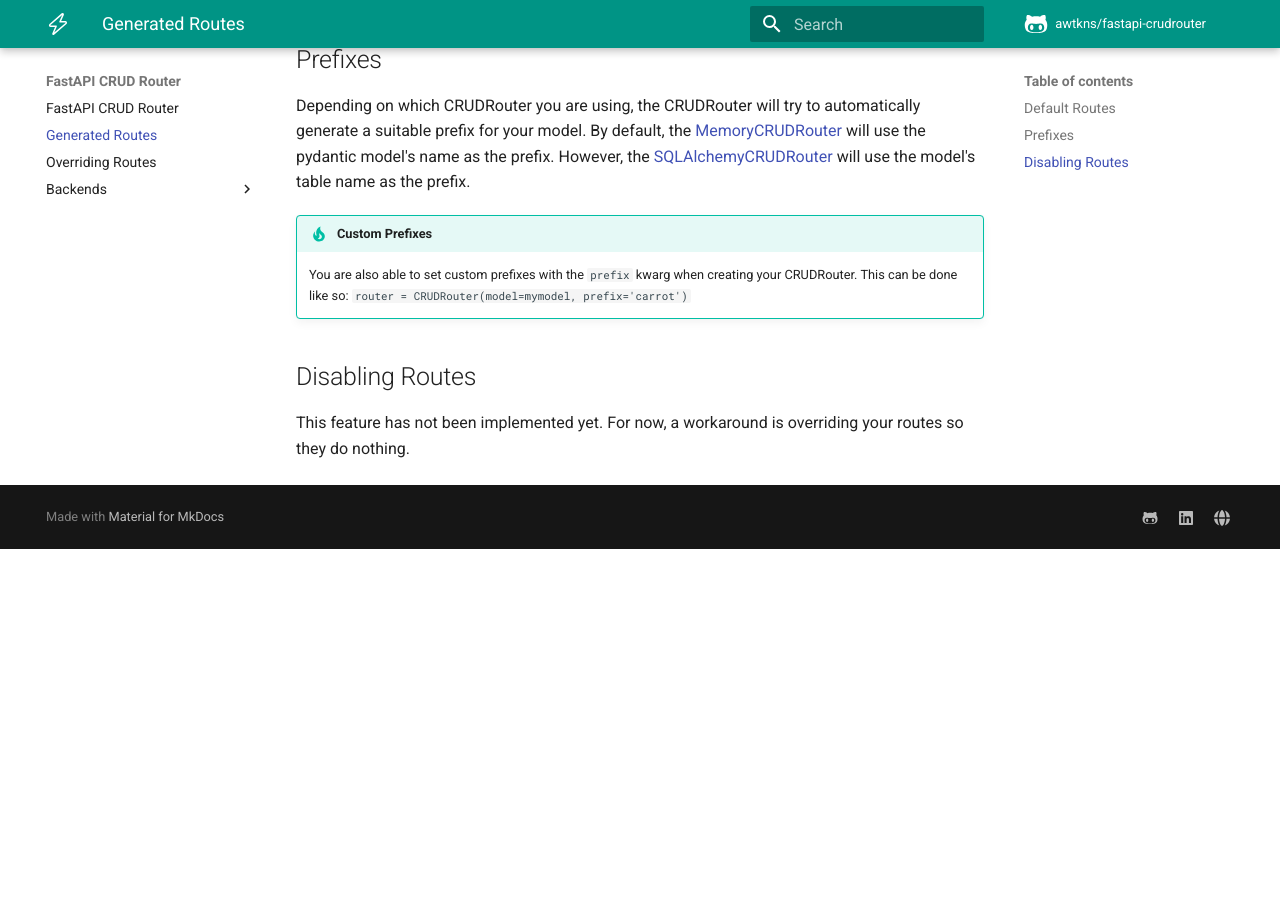
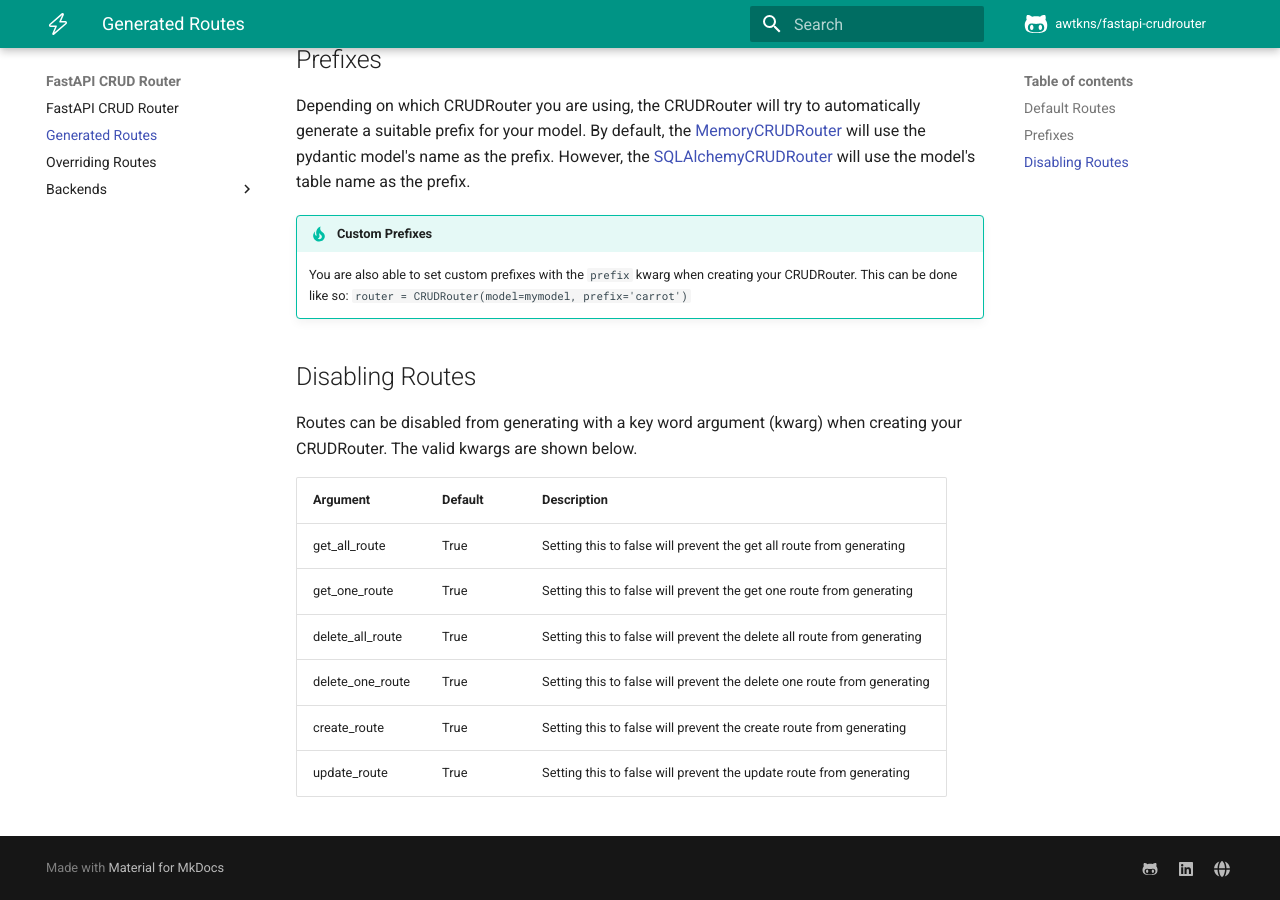
Before and after one commit to awtkns/fastapi-crudrouter, an MkDocs documentation site: the page built from docs/routing.md, in a window 1280 px wide and 900 px high, scrolled down 763 px. Built offline with MkDocs 1.6.1 and Material for MkDocs 9.7.7, drawn with Linux system fonts in a browser that asks for light colours; comment, search, counter and statistics services are not loaded; before the commit the page ends 1312 px from its top, so only the background shows below that.

Commit message:
added docs

```diff
--- a/docs/routing.md
+++ b/docs/routing.md
@@ -1,14 +1,14 @@
 ## Default Routes
 By default, the CRUDRouter will generate the six routes below for you.
 
-| Route        | Method   | Description |
-| ------------ | -------- | ----------- |
-| `/`          | `GET`    | Get all the resources |
-| `/`          | `POST`   | Create a new resource |
-| `/`          | `DELETE` | Delete all the resources|
-| `/{item_id}` | `GET`    | Get an existing resource matching the given `item_id` |
-| `/{item_id}` | `PUT`    | Update an existing resource matching the given `item_id`  |
-| `/{item_id}` | `DELETE` | Delete an existing resource matching the given `item_id` |
+| Route        | Method   | Description
+| ------------ | -------- | ----
+| `/`          | `GET`    | Get all the resources
+| `/`          | `POST`   | Create a new resource
+| `/`          | `DELETE` | Delete all the resources
+| `/{item_id}` | `GET`    | Get an existing resource matching the given `item_id`
+| `/{item_id}` | `PUT`    | Update an existing resource matching the given `item_id`
+| `/{item_id}` | `DELETE` | Delete an existing resource matching the given `item_id`
 
 !!! note "Route URLs"
     Note that the route url is prefixed by the defined prefix.
@@ -26,4 +26,14 @@ the [SQLAlchemyCRUDRouter](backends/sqlalchemy.md) will use the model's table na
     `router = CRUDRouter(model=mymodel, prefix='carrot')`
 
 ## Disabling Routes
-This feature has not been implemented yet. For now, a workaround is overriding your routes so they do nothing.
+Routes can be disabled from generating with a key word argument (kwarg) when creating your CRUDRouter. The valid kwargs
+are shown below.
+
+| Argument         | Default | Description
+| ---------------- | ------  | ---
+| get_all_route    | True    | Setting this to false will prevent the get all route from generating
+| get_one_route    | True    | Setting this to false will prevent the get one route from generating
+| delete_all_route | True    | Setting this to false will prevent the delete all route from generating
+| delete_one_route | True    | Setting this to false will prevent the delete one route from generating
+| create_route     | True    | Setting this to false will prevent the create route from generating
+| update_route     | True    | Setting this to false will prevent the update route from generating
```
Also changed, not shown: docs/overrides.md (+1 -0 lines).
